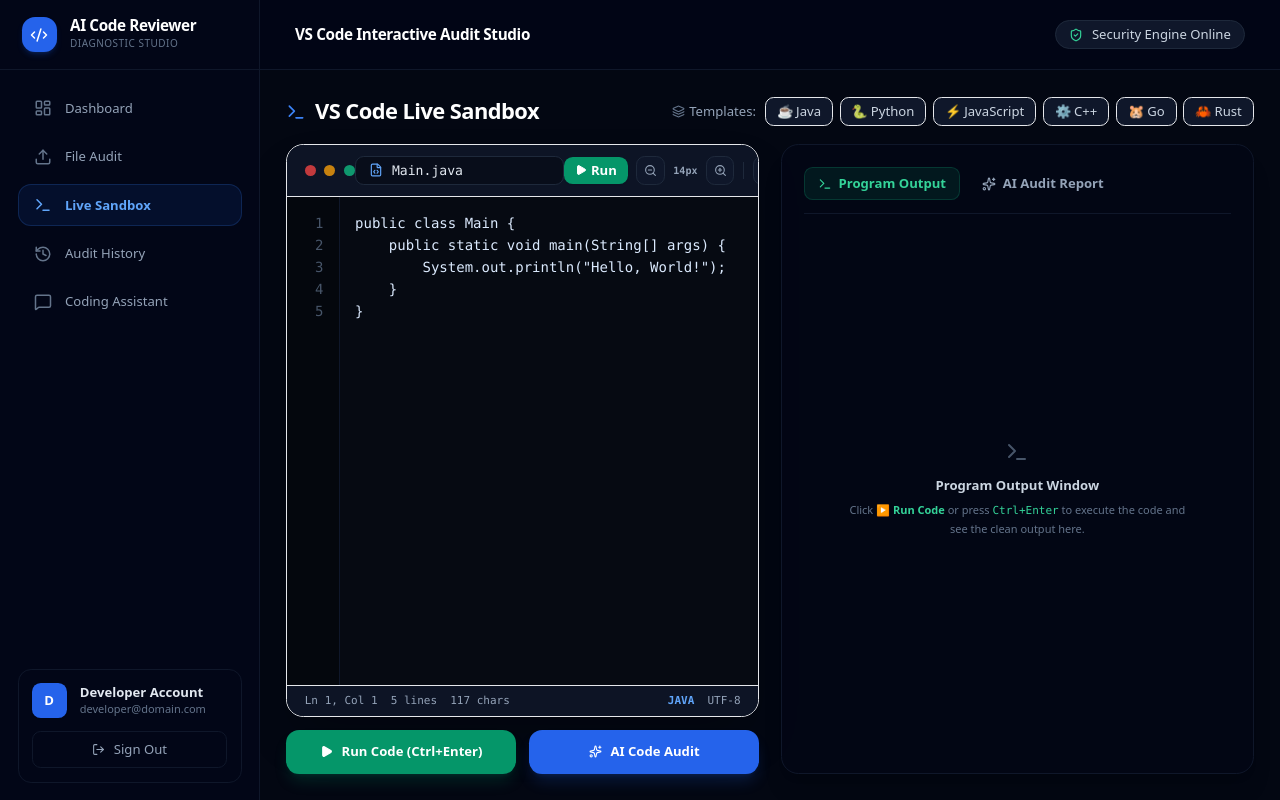
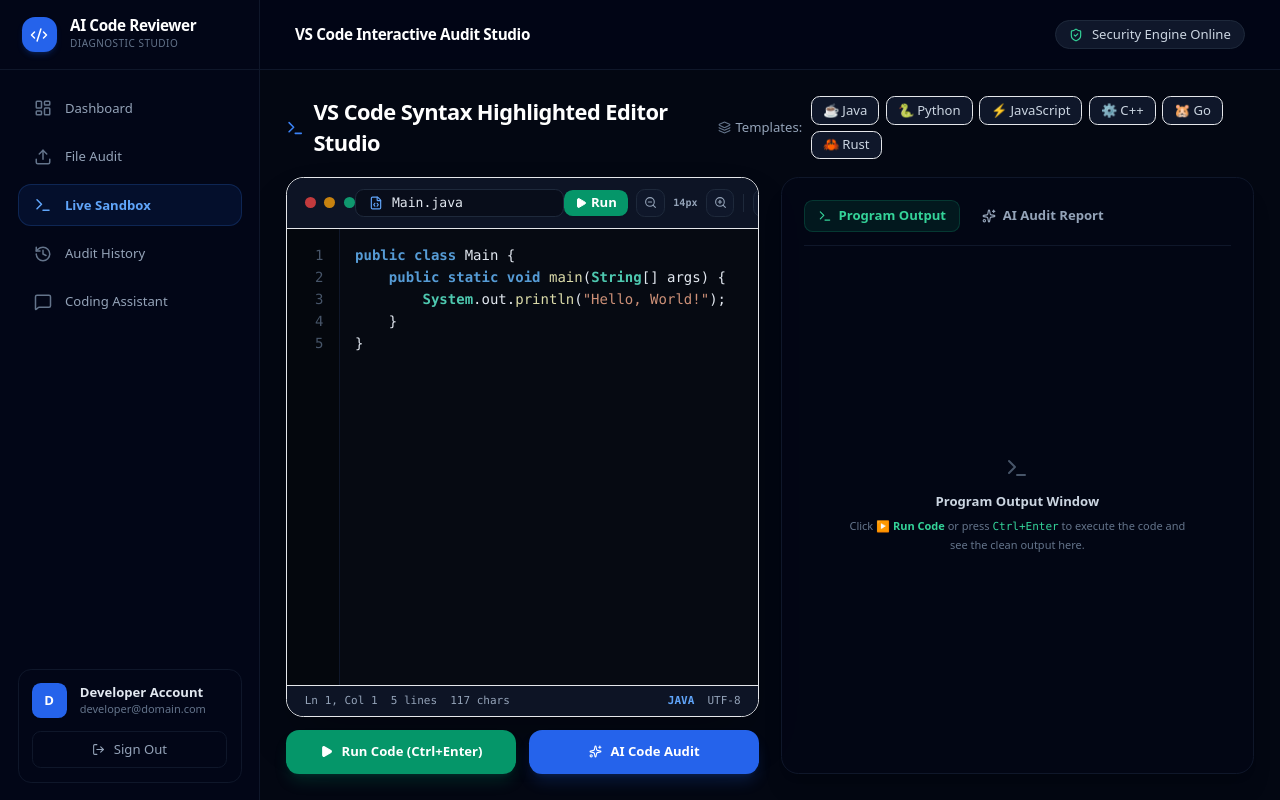
Before and after one commit to kumari1022/Ai-Code-Reviewer, a React (Vite) app in the folder frontend/: page /direct-review in a window 1280 px wide. Built offline with nearby package versions, Linux system fonts and the light colour scheme; no server answers; sample sign-in values are in the browser's storage.

Commit message:
Add real-time VS Code syntax highlighting (keywords, strings, numbers, functions, types, comments)

```diff
--- a/frontend/src/pages/DirectReviewPage.jsx
+++ b/frontend/src/pages/DirectReviewPage.jsx
@@ -113,6 +113,7 @@
   const fileInputRef = useRef(null);
   const textareaRef = useRef(null);
   const lineNumbersRef = useRef(null);
+  const highlightPreRef = useRef(null);
 
   // Validate JWT session token on mount
   useEffect(() => {
@@ -136,10 +137,16 @@
     }
   }, [navigate]);
 
-  // Synchronize Line Numbers scroll with Textarea scroll
+  // Synchronize Line Numbers & Highlight Overlay scroll with Textarea scroll
   const handleScroll = () => {
-    if (textareaRef.current && lineNumbersRef.current) {
+    if (textareaRef.current) {
+      if (lineNumbersRef.current) {
         lineNumbersRef.current.scrollTop = textareaRef.current.scrollTop;
+      }
+      if (highlightPreRef.current) {
+        highlightPreRef.current.scrollTop = textareaRef.current.scrollTop;
+        highlightPreRef.current.scrollLeft = textareaRef.current.scrollLeft;
+      }
     }
   };
 
@@ -218,7 +225,7 @@
       return;
     }
 
-    // 5. Smart Enter Key Auto-Indentation & Brace Alignment ({}, [], ())
+    // Smart Enter Key Auto-Indentation & Brace Alignment ({}, [], ())
     if (e.key === "Enter" && !e.ctrlKey && !e.metaKey && !e.shiftKey) {
       e.preventDefault();
       const start = e.target.selectionStart;
@@ -238,7 +245,6 @@
         (charBefore === "(" && charAfter === ")");
 
       if (isBetweenBraces) {
-        // Expand middle line with +4 spaces and place closing brace on new line
         const insertText = "\n" + currentIndent + "    \n" + currentIndent;
         const newCode = code.substring(0, start) + insertText + code.substring(end);
         setCode(newCode);
@@ -267,7 +273,6 @@
       return;
     }
 
-    // 6. Auto-closing pairs: ( { [ " '
     const pairs = { '(': ')', '{': '}', '[': ']', '"': '"', "'": "'" };
     if (pairs[e.key] && e.target.selectionStart === e.target.selectionEnd) {
       e.preventDefault();
@@ -412,6 +417,46 @@
     }
   };
 
+  // REAL-TIME SYNTAX HIGHLIGHTING TOKENIZER
+  const highlightSyntax = (text) => {
+    if (!text) return "";
+    let html = text
+      .replace(/&/g, "&amp;")
+      .replace(/</g, "&lt;")
+      .replace(/>/g, "&gt;");
+
+    // Tokenize comments
+    html = html.replace(/(\/\/[^\n]*|\#[^\n]*)/g, '___COMMENT___$1___END___');
+
+    // Tokenize double-quoted and single-quoted strings
+    html = html.replace(/("[^"\\]*(?:\\.[^"\\]*)*"|'[^'\\]*(?:\\.[^'\\]*)*'|`[^`\\]*(?:\\.[^`\\]*)*`)/g, '___STRING___$1___END___');
+
+    // Tokenize numbers
+    html = html.replace(/\b(\d+\.?\d*)\b/g, '___NUMBER___$1___END___');
+
+    // Tokenize keywords
+    const keywords = /\b(public|class|static|void|def|import|from|function|return|if|else|const|let|var|int|double|float|char|boolean|include|package|struct|fn|use|impl|mod|type|export|module|try|catch|finally|throw|new|nil|None|True|False|true|false|null|undefined)\b/g;
+    html = html.replace(keywords, '___KEYWORD___$1___END___');
+
+    // Tokenize types & system classes
+    const types = /\b(System|String|BigDecimal|Logger|Objects|Console|Math|Boolean|Number|Array|Object|Promise|std|cout|endl)\b/g;
+    html = html.replace(types, '___TYPE___$1___END___');
+
+    // Tokenize function calls
+    html = html.replace(/\b([a-zA-Z_]\w*)\s*\(/g, '___FUNC___$1___END___(');
+
+    // Map token markers to VS Code theme CSS colors
+    html = html
+      .replace(/___COMMENT___(.*?)___END___/g, '<span style="color: #6a9955; font-style: italic;">$1</span>')
+      .replace(/___STRING___(.*?)___END___/g, '<span style="color: #ce9178;">$1</span>')
+      .replace(/___NUMBER___(.*?)___END___/g, '<span style="color: #b5cea8;">$1</span>')
+      .replace(/___KEYWORD___(.*?)___END___/g, '<span style="color: #569cd6; font-weight: 600;">$1</span>')
+      .replace(/___TYPE___(.*?)___END___/g, '<span style="color: #4ec9b0; font-weight: 600;">$1</span>')
+      .replace(/___FUNC___(.*?)___END___/g, '<span style="color: #dcdcaa;">$1</span>');
+
+    return html;
+  };
+
   const lines = code.split("\n");
   const lineCount = Math.max(lines.length, 1);
   const lineNumbers = Array.from({ length: lineCount }, (_, i) => i + 1);
@@ -432,7 +477,7 @@
             <div>
               <h1 className="text-xl font-bold text-white tracking-tight flex items-center gap-2">
                 <TerminalIcon className="text-blue-500" size={20} />
-                <span>VS Code Live Sandbox</span>
+                <span>VS Code Syntax Highlighted Editor Studio</span>
               </h1>
             </div>
 
@@ -550,7 +595,7 @@
                   </div>
                 </div>
 
-                {/* FULL SCREEN STRETCH VS CODE TEXTAREA */}
+                {/* FULL SCREEN STRETCH SYNTAX-HIGHLIGHTED VS CODE EDITOR */}
                 <div className="flex-1 bg-[#060a12] relative overflow-hidden flex min-h-0">
                   {/* Synced VS Code Line Numbers */}
                   <div
@@ -563,7 +608,22 @@
                     ))}
                   </div>
 
-                  {/* High-Legibility VS Code Textarea */}
+                  {/* SYNTAX HIGHLIGHTED CODE CONTAINER */}
+                  <div className="flex-1 h-full relative overflow-hidden">
+                    {/* Highlighted Color Overlay Layer */}
+                    <pre
+                      ref={highlightPreRef}
+                      aria-hidden="true"
+                      style={{
+                        fontSize: `${fontSize}px`,
+                        lineHeight: `${lineHeightPx}px`,
+                        tabSize: 4
+                      }}
+                      className="absolute inset-0 p-3.5 font-mono pointer-events-none overflow-hidden whitespace-pre-wrap break-all text-slate-200 select-none z-0 m-0 border-0 bg-transparent"
+                      dangerouslySetInnerHTML={{ __html: highlightSyntax(code) + "<br/>" }}
+                    />
+
+                    {/* Interactive Textarea */}
                     <textarea
                       ref={textareaRef}
                       value={code}
@@ -578,9 +638,10 @@
                         lineHeight: `${lineHeightPx}px`,
                         tabSize: 4
                       }}
-                    className="flex-1 h-full bg-[#060a12] text-blue-100 placeholder:text-slate-650 caret-blue-400 outline-none resize-none p-3.5 font-mono selection:bg-blue-500/30 overflow-y-auto"
+                      className="absolute inset-0 w-full h-full bg-transparent text-transparent caret-blue-400 outline-none resize-none p-3.5 font-mono selection:bg-blue-500/30 overflow-y-auto z-10 border-0 shadow-none focus:ring-0"
                       spellCheck="false"
                     />
+                  </div>
                 </div>
 
                 {/* VS CODE BOTTOM STATUS BAR */}
```
Lines whose indentation alone changed are shown as unchanged.
